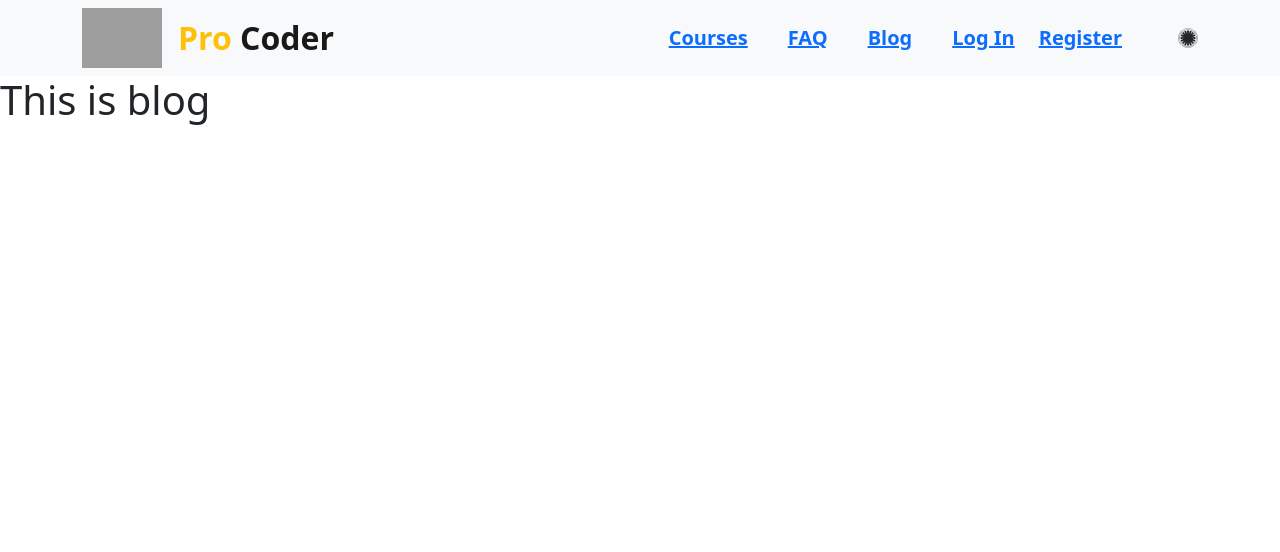
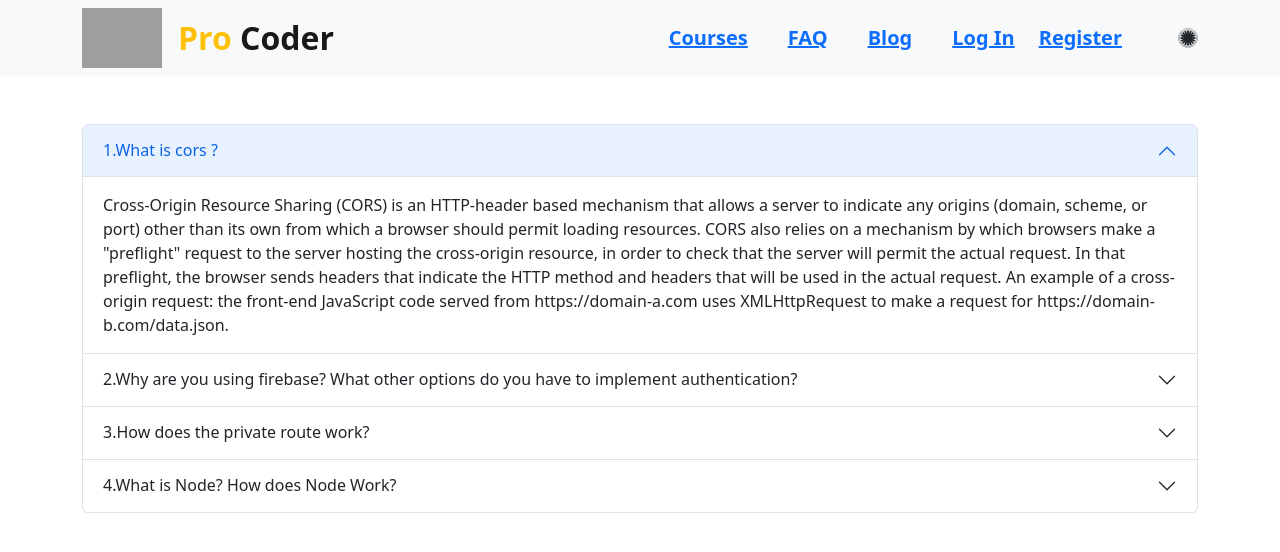
Before and after one commit to Mehedi2000/web-courses-client-repo, a React (Create React App) app: page /blog in a window 1280 px wide. Shown: the top 552 px of the page. Built offline with nearby package versions, Linux system fonts and the light colour scheme; no server answers; grey boxes are pictures that could not be loaded.

Commit message:
added blog page

```diff
--- a/src/Pages/Blog/Blog.js
+++ b/src/Pages/Blog/Blog.js
@@ -1,10 +1,56 @@
 import React from 'react';
+import { Container } from 'react-bootstrap';
+import Accordion from 'react-bootstrap/Accordion';
 
 const Blog = () => {
     return (
-        <div>
-            <h1>This is blog</h1>
-        </div>
+        <Container className='mt-5'>
+            <Accordion defaultActiveKey={['0']} alwaysOpen>
+                <Accordion.Item eventKey="0">
+                    <Accordion.Header>1.What is cors ?</Accordion.Header>
+                    <Accordion.Body>
+                        Cross-Origin Resource Sharing (CORS) is an HTTP-header based mechanism that allows a server to indicate any origins (domain, scheme, or port) other than its own from which a browser should permit loading resources. CORS also relies on a mechanism by which browsers make a "preflight" request to the server hosting the cross-origin resource, in order to check that the server will permit the actual request. In that preflight, the browser sends headers that indicate the HTTP method and headers that will be used in the actual request.
+
+                        An example of a cross-origin request: the front-end JavaScript code served from https://domain-a.com uses XMLHttpRequest to make a request for https://domain-b.com/data.json.
+                    </Accordion.Body>
+                </Accordion.Item>
+                <Accordion.Item eventKey="1">
+                    <Accordion.Header>2.Why are you using firebase? What other options do you have to implement authentication?</Accordion.Header>
+                    <Accordion.Body>
+                        Google Analytics for Firebase allows you to track your users’ journey through realtime and custom reporting. As mentioned previously, Firebase supports IOS, Android, Web, and Unity products, allowing you to track your users across a wide range of devices. <br></br>
+                        Firebase was originally developed to be a realtime database, and today that is still one of its key features. The Realtime Database is essentially a cloud-hosted NoSQL database that stores data as JSON (JavaScript Object Notation) in real time.<br></br>
+                        Most apps have some form of authentication feature that is necessary to identify the user. Thanks to Firebase’s easy-to-use SDK, ready-made UI libraries, and backend services, it is possible to set up the whole authentication process in just a couple of minutes.<br></br>
+                        Firebase Crashlytics allows you to track, prioritize, and fix stability issues that erode your app quality. Crashlytics sends you realtime detailed alerts whenever a bug or crash occurs.<br></br>
+                        <br></br>
+                        More option to implement authentication :<br></br>
+                        1.MongoDB. ...<br></br>
+                        2.Passport.<br></br>
+                        3.Okta.<br></br>
+                        4.JSON Web Token.<br></br>
+                        5.Keycloak<br></br>
+                        6.Amazon Cognito.<br></br>
+                    </Accordion.Body>
+                </Accordion.Item>
+                <Accordion.Item eventKey="2">
+                    <Accordion.Header>3.How does the private route work?</Accordion.Header>
+                    <Accordion.Body>
+                        Private Routes in React Router (also called Protected Routes) require a user being authorized to visit a route (read: page). So if a user is not authorized for a specific page, they cannot access it. The most common example is authentication in a React application where a user can only access the protected pages when they are authorized (which means in this case being authenticated). Authorization goes beyond authentication though. For example, a user can also have roles and permissions which give a user access to specific areas of the application.
+                    </Accordion.Body>
+                </Accordion.Item>
+                <Accordion.Item eventKey="3">
+                    <Accordion.Header>4.What is Node? How does Node Work?</Accordion.Header>
+                    <Accordion.Body>
+                        Node.js is an open-source, cross-platform, back-end JavaScript runtime environment that runs on a JavaScript Engine (i.e. V8 engine) and executes JavaScript code outside a web browser, which was designed to build scalable network applications. Node.js lets developers use JavaScript to write command line tools and for server-side scripting—running scripts server-side to produce dynamic web page content before the page is sent to the user's web browser.<br
+                        ></br>
+                        Working of Node.js: Node.js accepts the request from the clients and sends the response, while working with the request node.js handles them with a single thread. To operate I/O operations or requests node.js use the concept of threads. Thread is a sequence of instructions that the server needs to perform. It runs parallel on the server to provide the information to multiple clients. Node.js is an event loop single-threaded language. It can handle concurrent requests with a single thread without blocking it for one request.<br
+                        ></br>
+                        Node.js basically works on two concept<br></br>
+                        Asynchronous<br></br>
+                        Non-blocking I/O
+                    </Accordion.Body>
+                </Accordion.Item>
+            </Accordion>
+        </Container>
     );
 };
 
```
